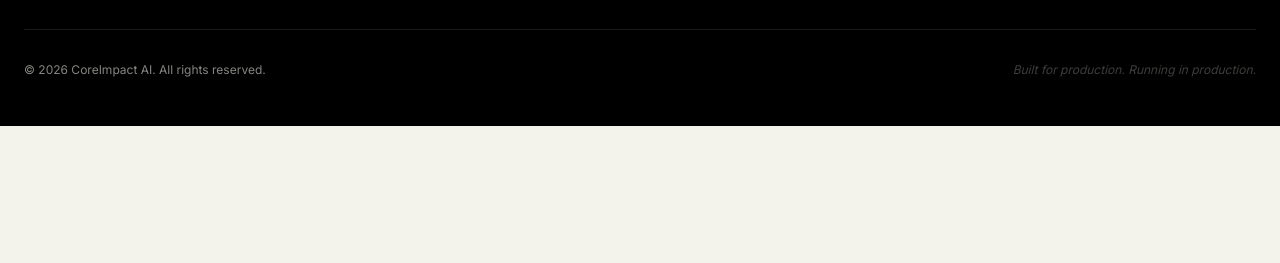
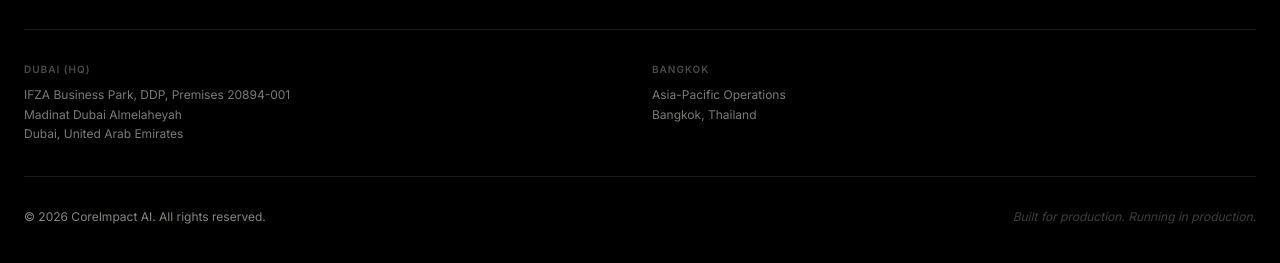
Before and after one commit to SocialStrategy/coreimpact-website, a website built with Vite: page index.html in a window 1280 px wide. Shown: the part 11139-11402 px from the top of the page. Before the commit the page ends 11265 px from the top, so only its background shows below. Built offline with nearby package versions, Linux system fonts and the light colour scheme; a web font is replaced by a local one.

Commit message:
Add Dubai HQ address and Bangkok ops to footer

```diff
--- a/index.html
+++ b/index.html
@@ -817,6 +817,17 @@
         </nav>
       </div>
 
+      <div class="grid sm:grid-cols-2 gap-6 mb-8 border-b border-cream/10 pb-8">
+        <div>
+          <p class="text-[10px] font-sans font-semibold uppercase tracking-widest text-cream/30 mb-2">Dubai (HQ)</p>
+          <p class="text-xs font-sans text-cream/50 leading-relaxed">IFZA Business Park, DDP, Premises 20894-001<br>Madinat Dubai Almelaheyah<br>Dubai, United Arab Emirates</p>
+        </div>
+        <div>
+          <p class="text-[10px] font-sans font-semibold uppercase tracking-widest text-cream/30 mb-2">Bangkok</p>
+          <p class="text-xs font-sans text-cream/50 leading-relaxed">Asia-Pacific Operations<br>Bangkok, Thailand</p>
+        </div>
+      </div>
+
       <div class="flex flex-col sm:flex-row items-start sm:items-center justify-between gap-3">
         <p class="text-xs font-sans">&copy; 2026 CoreImpact AI. All rights reserved.</p>
         <p class="text-xs font-sans text-cream/25 italic">Built for production. Running in production.</p>
```
